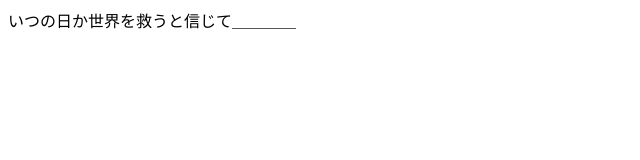
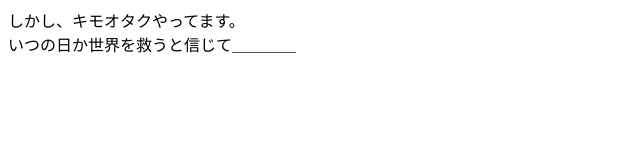
Before and after one commit to aatame3/kimootaku.tk, a plain HTML site: page index.html in a window 1280 px wide. Shown: the whole page, without its empty margins (0-640 px from the left). Drawn offline with Linux system fonts and the light colour scheme.

Commit message:
Update index.html

```diff
--- a/index.html
+++ b/index.html
@@ -1,2 +1,2 @@
-<pしかし、キモオタクやってます。<br>
+<p>しかし、キモオタクやってます。<br>
 いつの日か世界を救うと信じて＿＿＿＿</p>
```
